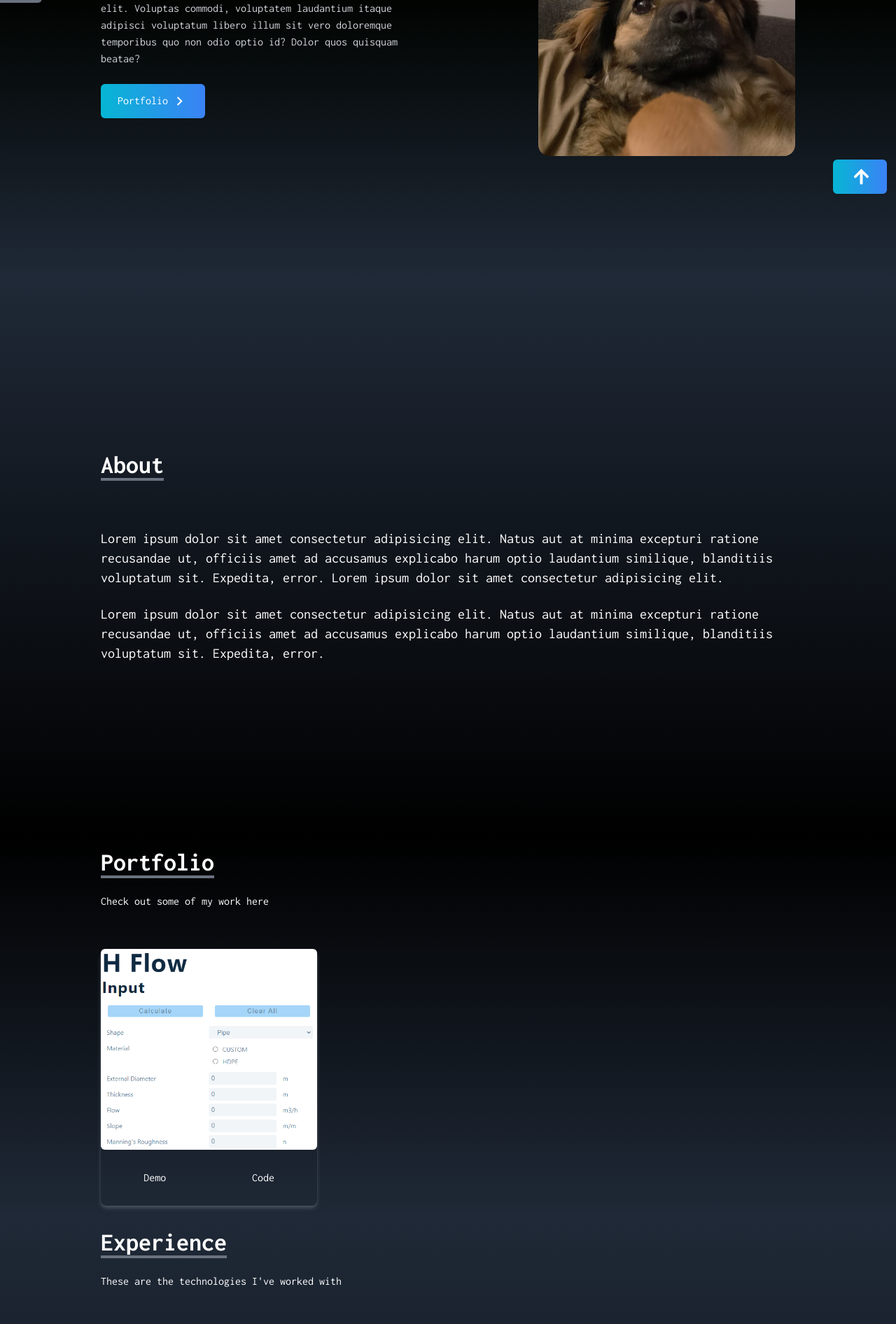
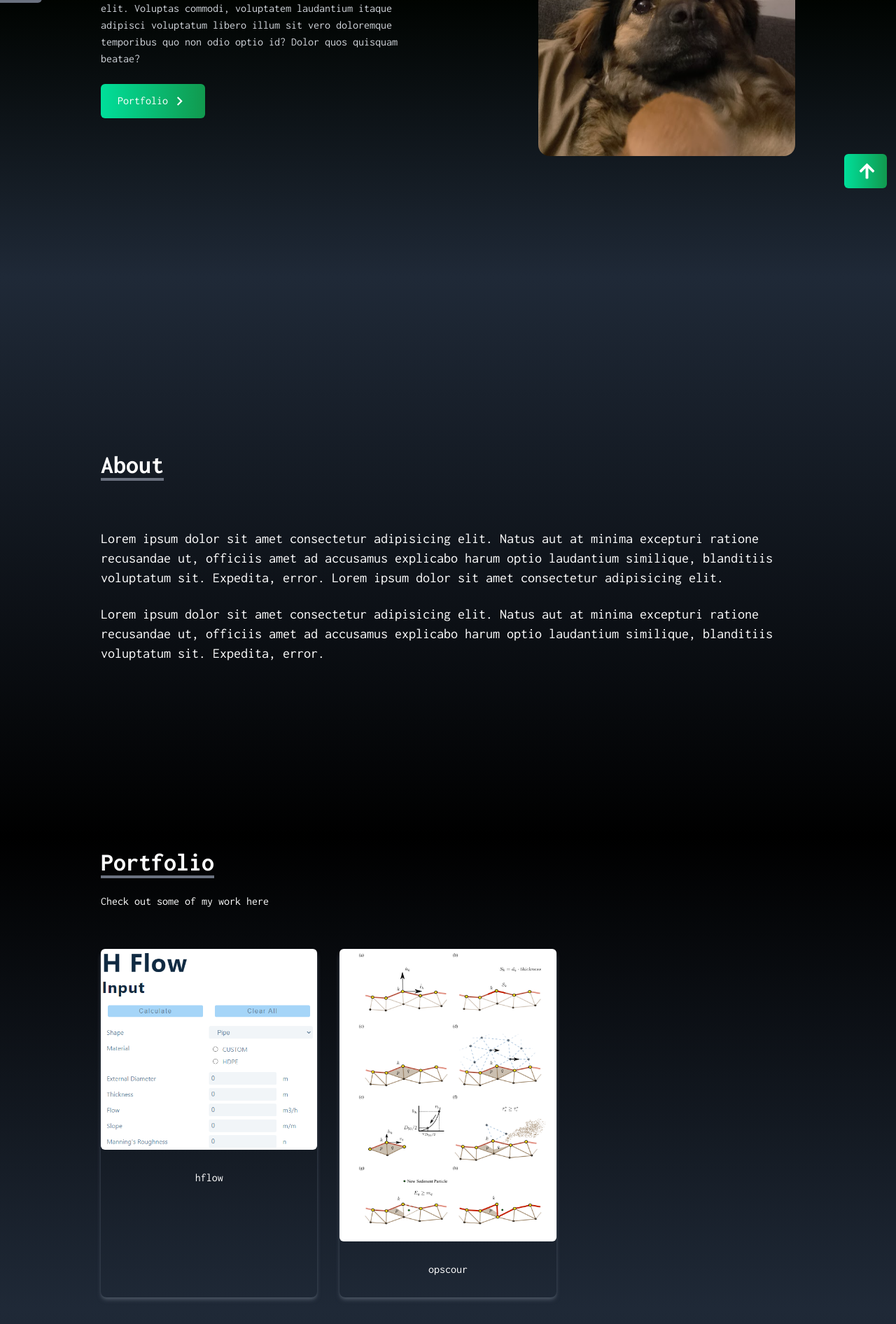
Before and after one commit to nicogalano/react-portfolio-one, a React (Create React App) app: page / in a window 1280 px wide. Shown: the part 500-2392 px from the top of the page at 70% size. Built offline with nearby package versions, Linux system fonts and the light colour scheme.

Commit message:
some changes in the style

```diff
--- a/src/components/About.js
+++ b/src/components/About.js
@@ -2,7 +2,7 @@ import React from 'react'
 
 const About = () => {
   return (
-    <div name='about' className='w-full h-screen bg-gradient-to-b from-gray-800 to-black text-white md:h-scrren'>
+    <div name='about' className='w-full h-screen bg-gradient-to-b from-gray-800 to-black text-white md:h-scren'>
       <div className='max-w-screen-lg p-4 mx-auto flex flex-col justify-center w-full h-full'>
         <div className='pb-8'>
           <p className='text-4xl font-bold inline border-b-4 border-gray-500'>About</p>
--- a/src/components/Contact.js
+++ b/src/components/Contact.js
@@ -36,7 +36,7 @@ const Contact = () => {
                         className='p-2 bg-transparent border-2 rounded-md text-white focus:outline-none'
                     ></textarea>
 
-                    <button className='my-4 text-white bg-gradient-to-b from-cyan-500 to-blue-500 px-6 py-3 y-8 mx-auto flex item-center rounded-md hover:sclae-110 duration-300'>
+                    <button className='my-4 text-white bg-gradient-to-b from-[#00df9a] to-[#11994e] px-6 py-3 y-8 mx-auto flex item-center rounded-md hover:sclae-110 duration-300'>
                         Let's talk
                     </button>
                 </form>
--- a/src/components/Home.js
+++ b/src/components/Home.js
@@ -20,7 +20,7 @@ const Hero = () => {
                 to="portfolio"
                 smooth
                 duration={500}
-                className='group text-white w-fit px-6 py-3 my-2 flex items-center rounded-md bg-gradient-to-r from-cyan-500 to-blue-500 cursor-pointer'
+                className='group text-white w-fit px-6 py-3 my-2 flex items-center rounded-md bg-gradient-to-r from-[#00df9a] to-[#11994e] cursor-pointer'
               >
                 Portfolio
                 <span className='group-hover:rotate-90 duration-300'>
--- a/src/components/Navbar.js
+++ b/src/components/Navbar.js
@@ -36,7 +36,7 @@ const Navbar = () => {
 
   return (
     <div className='flex justify-between items-center h-24 max-w-[1240px] mx-auto px-4 text-white'>
-        <h1 className='w-full text-3xl font-bold text-[#00df9a] font-signature'>GALANO.</h1>
+        <h1 className='w-full text-4xl font-bold text-[#00df9a] font-signature'>GALANO.</h1>
         <ul className='hidden md:flex'>
           {links.map(({id, link}) => (
             <li key={id} className='p-4 cursor-pointer hover:scale-105 duration-200 capitalize'>
--- a/src/components/Portfolio.js
+++ b/src/components/Portfolio.js
@@ -1,16 +1,19 @@
 import React from 'react'
 import hflow from '../assets/hflow.png'
+import Opscour from '../assets/opscour.png'
 
 const Portfolio = () => {
     const portfoios = [
         {
             id: 1,
-            src:hflow
+            src:hflow,
+            name:'hflow'
+        },
+        {
+            id: 2,
+            src:Opscour,
+            name:'opscour'
         }
-        // {
-        //     id: 2,
-        //     src:HeroImage
-        // },
         // {
         //     id: 3,
         //     src:HeroImage
@@ -39,7 +42,7 @@ const Portfolio = () => {
 
             <div className='grid sm:grid-cols-2 md:grid-cols-3 gap-8 px-12 sm:px-0'>
                 {
-                    portfoios.map(({ id, src }) => (
+                    portfoios.map(({ id, src, name }) => (
                         <div key={id} className='shadow-md shadow-gray-600 rounded-lg'>
                             <img
                                 src={src}
@@ -47,10 +50,7 @@ const Portfolio = () => {
                                 className='rounded-md duration-200 hover:scale-105'/>
                             <div className='flex items-center justify-center'>
                                 <button className='w-1/2 px-6 py-3 m-4 duration-200'>
-                                    Demo
-                                </button>
-                                <button className='w-1/2 px-6 py-3 m-4 duration-200'>
-                                    Code
+                                    {name}
                                 </button>
                             </div>
                         </div>
--- a/src/components/SocialLinks.js
+++ b/src/components/SocialLinks.js
@@ -13,7 +13,7 @@ const SocialLinks = () => {
           LinkedIn <FaLinkedin size={30}/>
         </>
       ),
-      href: 'https://linkedin.com',
+      href: 'https://www.linkedin.com/in/nicolas-galano/',
       style: 'rounded-tr-md'
     },
     {
--- a/src/components/Up.js
+++ b/src/components/Up.js
@@ -10,7 +10,7 @@ const Up = () => {
             to="home"
             smooth
             duration={500}
-            className='text-white w-fit px-6 py-3 my-2 flex items-center rounded-md bg-gradient-to-r from-cyan-500 to-blue-500 cursor-pointer'
+            className='text-white w-fit px-4 py-3 flex items-center rounded-md bg-gradient-to-r from-[#00df9a]/50 to-[#11994e]/50 cursor-pointer md:from-[#00df9a]  md:to-[#11994e]'
         >
             <span>
                 <FaArrowUp size={25} className='ml-1'/>
```
Also changed, not shown: src/assets/opscour.png (added).
